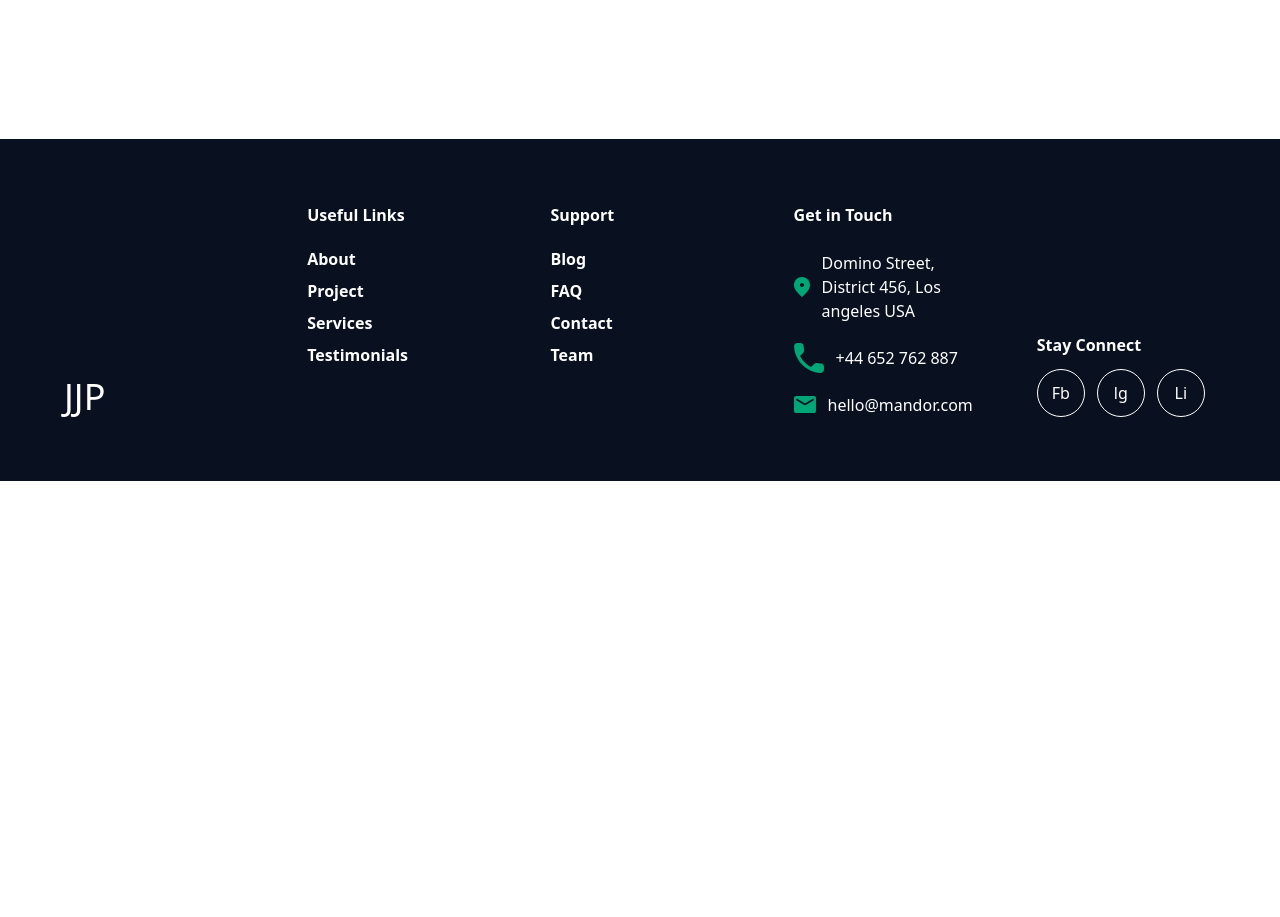
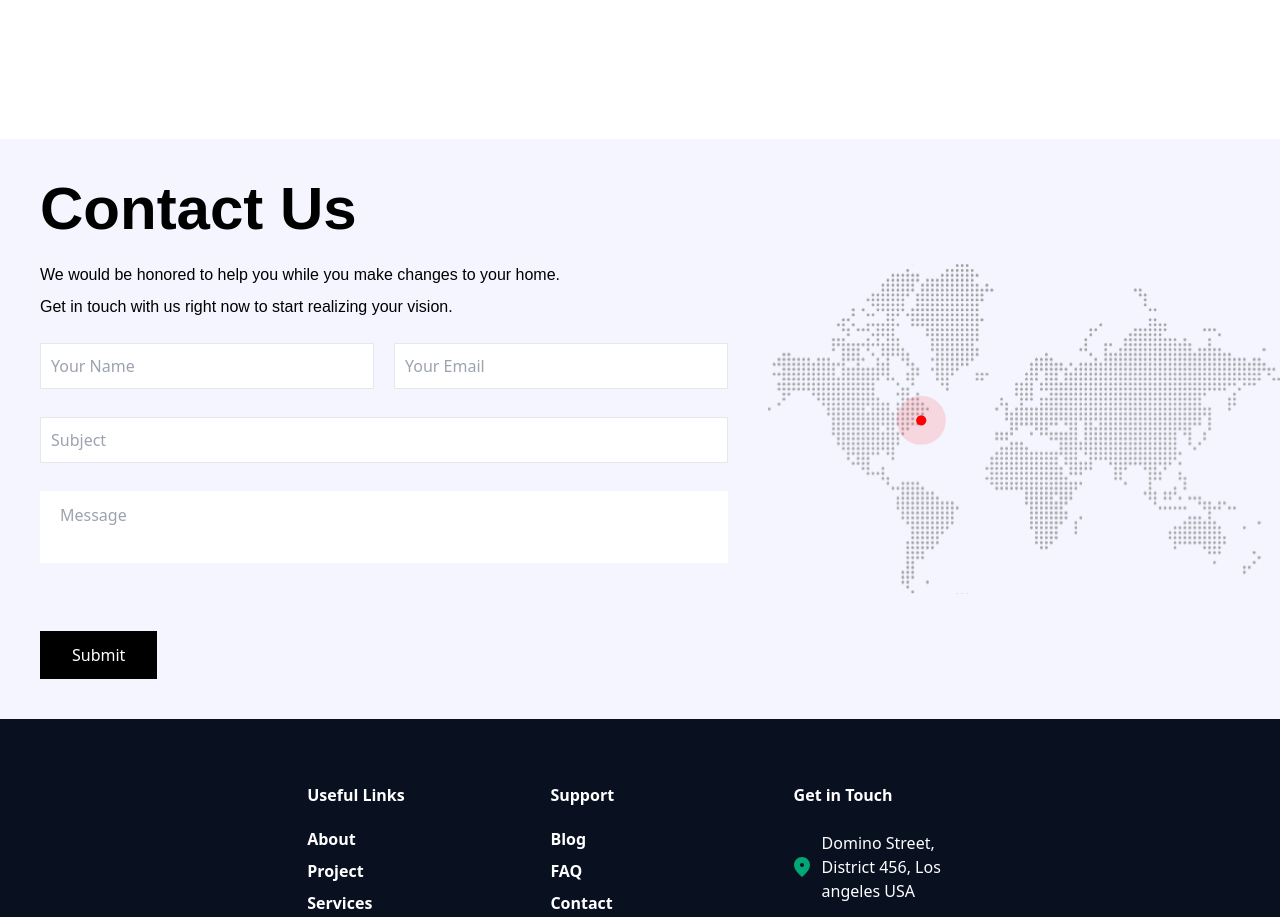
Before and after one commit to Jasonjpie/JJP, a Next.js app: page / in a window 1280 px wide. Shown: the part 5660-6577 px from the top of the page. Before the commit the page ends 6141 px from the top, so only its background shows below. Built offline with nearby package versions, Linux system fonts and the light colour scheme.

Commit message:
implement contact us section UI

```diff
--- a/src/app/globals.css
+++ b/src/app/globals.css
@@ -1,3 +1,6 @@
 @tailwind base;
 @tailwind components;
 @tailwind utilities;
+@import url("https://fonts.googleapis.com/css2?family=Playfair+Display:wght@400;500;600;700&display=swap");
+@import url("https://fonts.googleapis.com/css2?family=Montserrat:wght@100;200;300;400;500;600;700;800;900&family=Roboto&display=swap");
+@import url("https://fonts.googleapis.com/css2?family=Poppins&display=swap");
--- a/src/app/layout.tsx
+++ b/src/app/layout.tsx
@@ -13,8 +13,6 @@ export default function RootLayout({
 }) {
   return (
     <html lang="en">
-      <link href="https://fonts.googleapis.com/css2?family=Playfair+Display:wght@400;500;600;700&display=swap" rel="stylesheet"/>
-      <link href="https://fonts.googleapis.com/css2?family=Montserrat:wght@100;200;300;400;500;600;700;800;900&family=Roboto&display=swap" rel="stylesheet" />
       <body className='max-w-[1440px] mx-auto'>{children}</body>
     </html>
   )
--- a/src/app/page.tsx
+++ b/src/app/page.tsx
@@ -6,6 +6,7 @@ import Footer from '@/components/common/Footer'
 import Benefits from '@/components/homepage/Benefits'
 import FeaturedProjects from '@/components/homepage/FeaturedProjects'
 import Projects from '@/components/homepage/Projects'
+import ContactUs from '@/components/homepage/ContactUs'
 
 export default function Home() {
   return (
@@ -16,6 +17,7 @@ export default function Home() {
       <FeaturedProjects />
       <Benefits/>
       <Projects />
+      <ContactUs />
       <Footer />
     </div>
   )
--- /dev/null
+++ b/src/components/homepage/ContactUs.tsx
@@ -0,0 +1,38 @@
+import Image from "next/image"
+import { useState } from "react"
+type Props = {}
+
+const ContactUs = (props: Props) => {
+    const [ name, setName ] = useState('')
+    const [ email, setEmail ] = useState('')
+    const [ subject, setSubject ] = useState('')
+    const [ message, setMessage ] = useState('')
+
+  return (
+    <div className="w-full flex columns-2 bg-[#F5F5FF]">
+        <div className="flex flex-col gap-5 lg:w-[60%] p-10">
+            <div className="text-6xl font-bold font-poppins">Contact Us</div>
+            <div className="leading-loose font-poppins">
+                We would be honored to help you while you make changes to your home. Get in touch with us right now to start realizing your vision.
+            </div>
+            <form className="flex flex-col gap-7">
+                <div className="w-full flex gap-5">
+                    <input value={name} onChange={(e) => setName(e.target.value)} type="text" placeholder="Your Name" className="flex-1 p-2.5 border" />
+                    <input value={email} onChange={(e) => setEmail(e.target.value)} type="text" placeholder="Your Email" className="flex-1 p-2.5 border" />
+                </div>
+                <input value={subject} onChange={(e) => setSubject(e.target.value)} type="text" placeholder="Subject" className="flex-1 p-2.5 border" />
+                <textarea value={message} onChange={(e) => setMessage(e.target.value)} name="" id="" className="px-5 py-3 resize-none" placeholder="Message" cols={30} rows={2}></textarea>
+                <button type="submit" className="bg-black px-8 py-3 mt-10 self-start text-white">
+                    Submit
+                </button>
+            </form>
+        </div>
+        <div className="relative w-[40%]">
+            <Image src='/icons/world.svg' fill alt="World Map"/>
+            <Image className="absolute top-64 left-32" src='/icons/location-pointer.svg' width={50} height={50} alt="World Map"/>
+        </div>
+    </div>
+  )
+}
+
+export default ContactUs
--- a/tailwind.config.ts
+++ b/tailwind.config.ts
@@ -16,8 +16,8 @@ const config: Config = {
       fontFamily: {
         'montserrat': ['Montserrat'],
         'playfair': ['Playfair Display'],
-        'lato': ['Lato'],
-        'garamond': ['Garamond']
+        'poppins': ['Poppins', 'sans-serif']
+
     },
       colors:{
         primary:'#7275F0'
```
Also changed, not shown: public/Icons/location-pointer.svg (added), public/Icons/world.svg (added).
